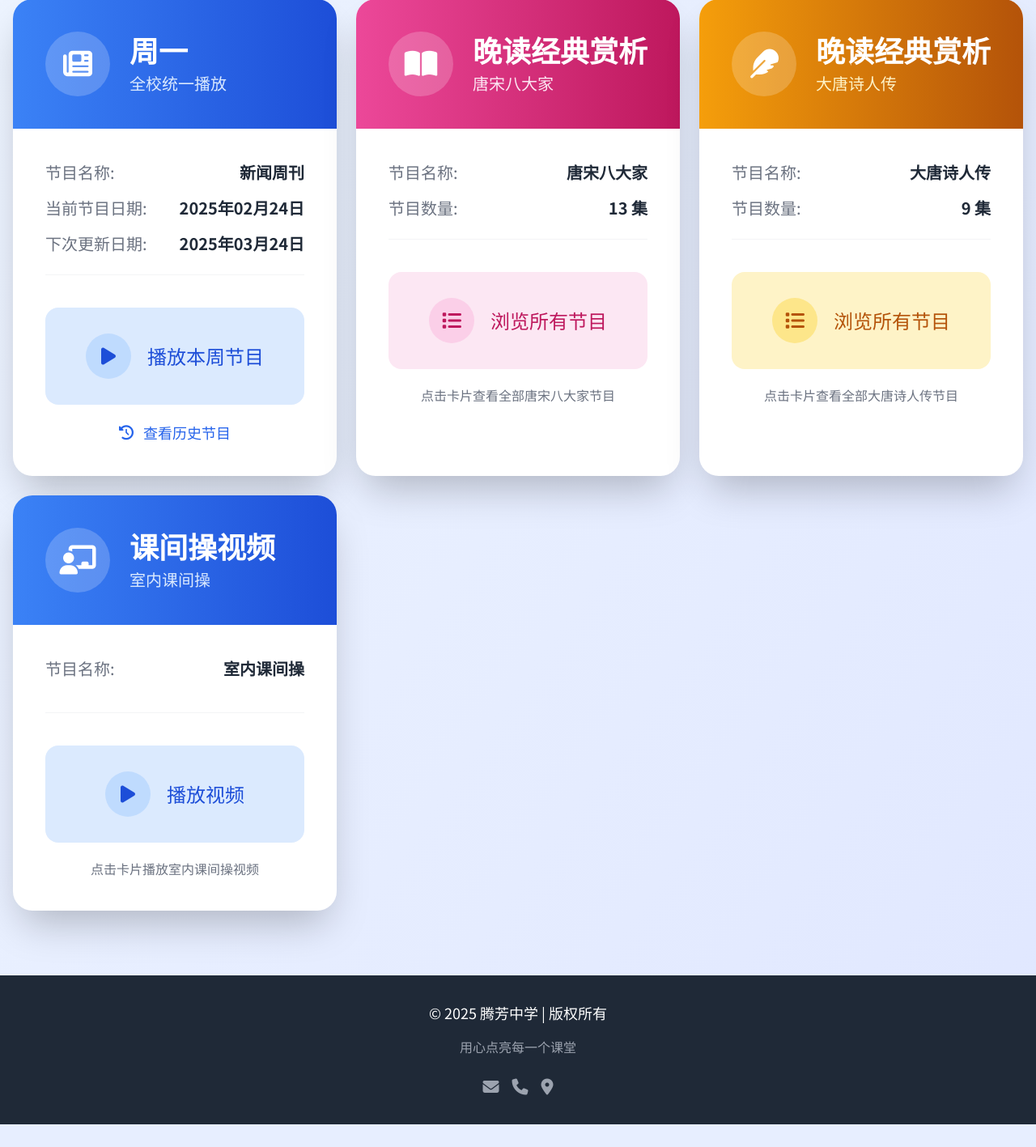
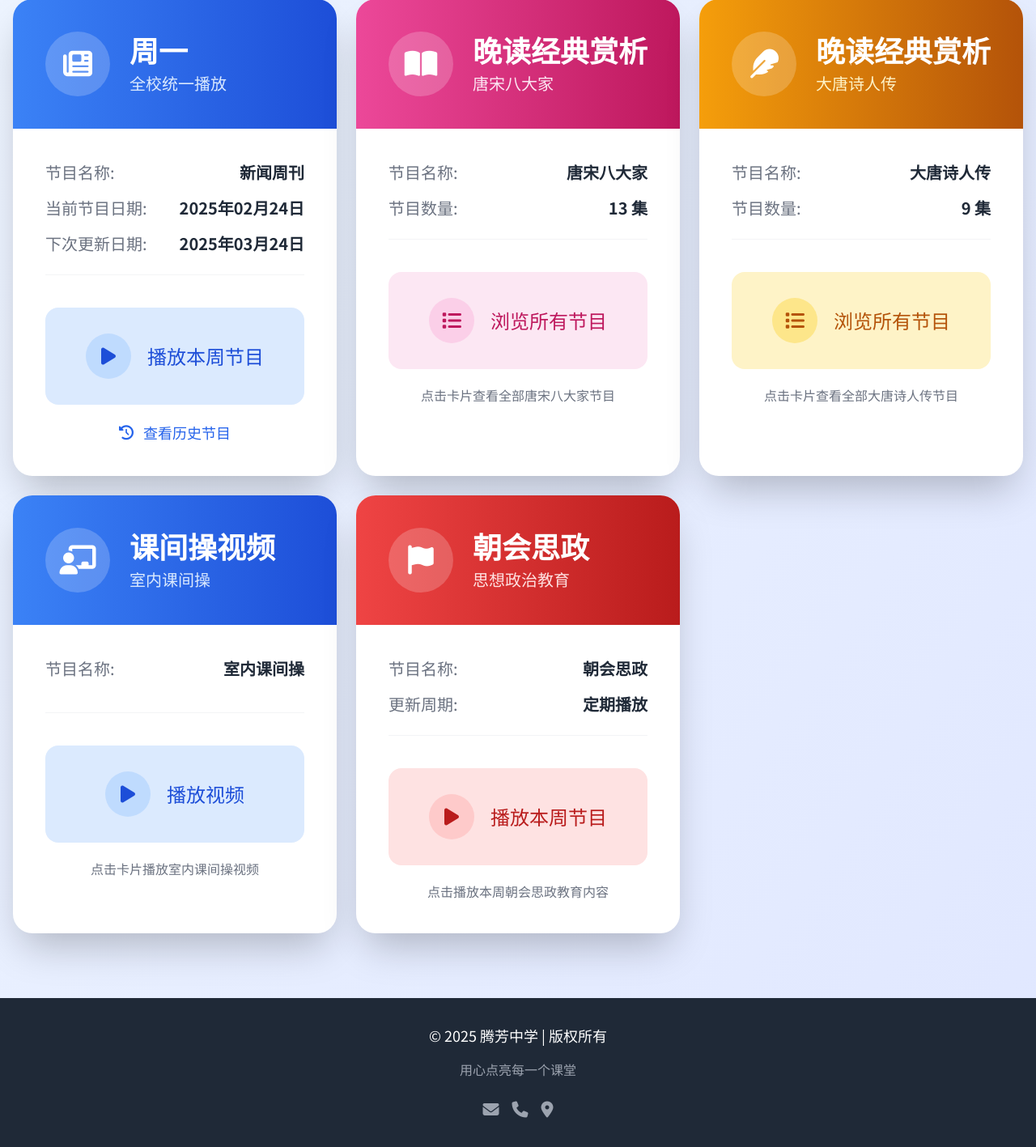
Before and after one commit to apangtop/tengfang, a Django app: page / in a window 1280 px wide. Shown: the part 441-1858 px from the top of the page at 81% size. Before the commit the page ends 1830 px from the top, so only its background shows below. Run offline with Django 5.2, Linux system fonts and the light colour scheme; data comes from the database, SQL or seed files in the repository; some libraries are stand-ins or nearby versions.

Commit message:
添加朝会思政节目

```diff
--- a/Tfang_school/urls.py
+++ b/Tfang_school/urls.py
@@ -1,11 +1,12 @@
 from django.contrib import admin
 from django.urls import path, include
 
-from broadcast.views import index, video_player
+from broadcast.views import index, video_player, video_player2
 
 urlpatterns = [
     path('admin/', admin.site.urls),
     path('', index, name='index'),
     path('api/', include('broadcast.urls.broadcast_urls')),
     path('video/', video_player, name='video_player'),
+    path('video2/', video_player2, name='video_player2'),
 ]
--- a/broadcast/views.py
+++ b/broadcast/views.py
@@ -2,7 +2,7 @@ from django.shortcuts import render, get_object_or_404
 from django.utils import timezone
 import datetime
 from .models import ProgramCategory, Program, SystemConfig
-from .oos_helper import get_video_url
+from .oos_helper import get_video_url, get_video_url2
 
 
 def index(request):
@@ -199,3 +199,19 @@ def video_player(request):
     }
 
     return render(request, 'video_player.html', context)
+
+
+def video_player2(request):
+    """
+    视频播放页面视图
+    """
+    # 获取视频URL，2小时有效期
+    video_url = get_video_url2(expires=72000)
+
+    # 准备视图上下文
+    context = {
+        'video_url': video_url,
+        'video_title': '朝会思政'
+    }
+
+    return render(request, 'video_player.html', context)
--- a/templates/index.html
+++ b/templates/index.html
@@ -277,6 +277,43 @@
         </div>
     </div>
 
+    <!-- 朝会思政卡片 -->
+    <div class="bg-white rounded-3xl overflow-hidden shadow-2xl transform transition-all duration-300 hover:-translate-y-2 hover:shadow-3xl">
+        <div class="bg-gradient-to-r from-red-500 to-red-700 text-white p-10">
+            <div class="flex items-center">
+                <div class="w-20 h-20 bg-white/20 rounded-full flex items-center justify-center mr-6">
+                    <i class="fas fa-flag text-4xl"></i>
+                </div>
+                <div>
+                    <h2 class="text-4xl font-bold mb-2">朝会思政</h2>
+                    <p class="text-red-100 text-xl">思想政治教育</p>
+                </div>
+            </div>
+        </div>
+        <div class="p-10">
+            <div class="mb-10 border-b border-gray-100 pb-6">
+                <div class="flex justify-between items-center mb-4">
+                    <span class="text-gray-500 text-xl">节目名称:</span>
+                    <span class="font-semibold text-gray-800 text-xl">朝会思政</span>
+                </div>
+                <div class="flex justify-between items-center">
+                    <span class="text-gray-500 text-xl">更新周期:</span>
+                    <span class="font-semibold text-gray-800 text-xl">定期播放</span>
+                </div>
+            </div>
+            <a href="{% url 'video_player2' %}" target="_blank" class="block w-full bg-red-100 hover:bg-red-200 text-red-700 font-medium text-2xl py-8 px-6 rounded-2xl text-center transition duration-300 group">
+                <div class="flex items-center justify-center">
+                    <div class="w-14 h-14 bg-red-200 group-hover:bg-red-300 rounded-full flex items-center justify-center mr-5 transition duration-300">
+                        <i class="fas fa-play text-red-700 text-2xl"></i>
+                    </div>
+                    <span>播放本周节目</span>
+                </div>
+            </a>
+            <div class="mt-5 text-center">
+                <p class="text-gray-500">点击播放本周朝会思政教育内容</p>
+            </div>
+        </div>
+    </div>
             <!-- 如果周一和周二的节目都为空，则显示提示 -->
             {% if not weekly_programs and not tangsong_programs %}
             <div class="col-span-3 text-center py-16">
```
Also changed, not shown: Tfang_school/settings.py (+7 -2 lines), broadcast/oos_helper.py (+22 -0 lines).
